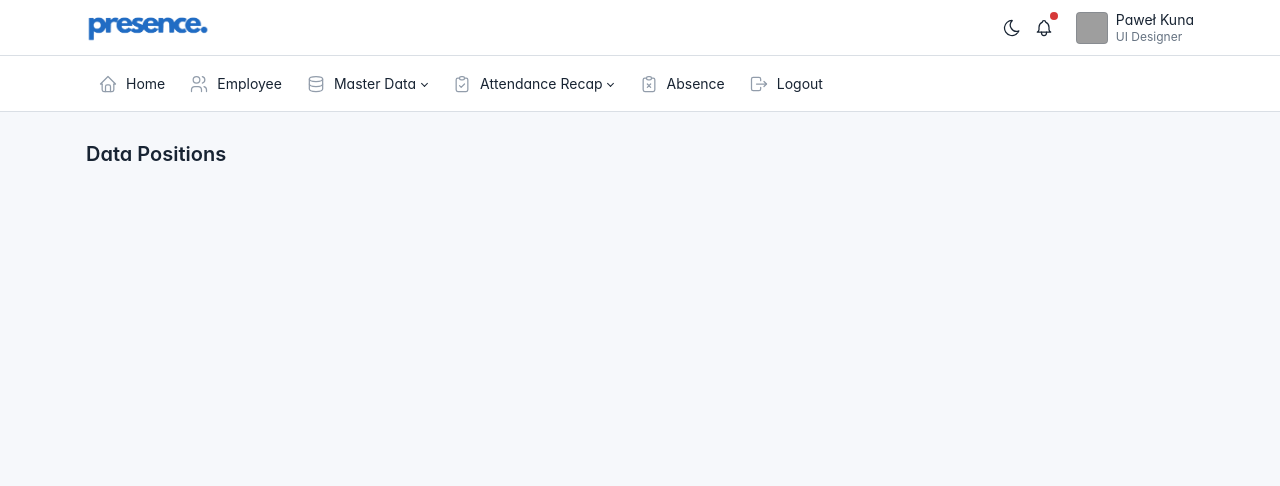
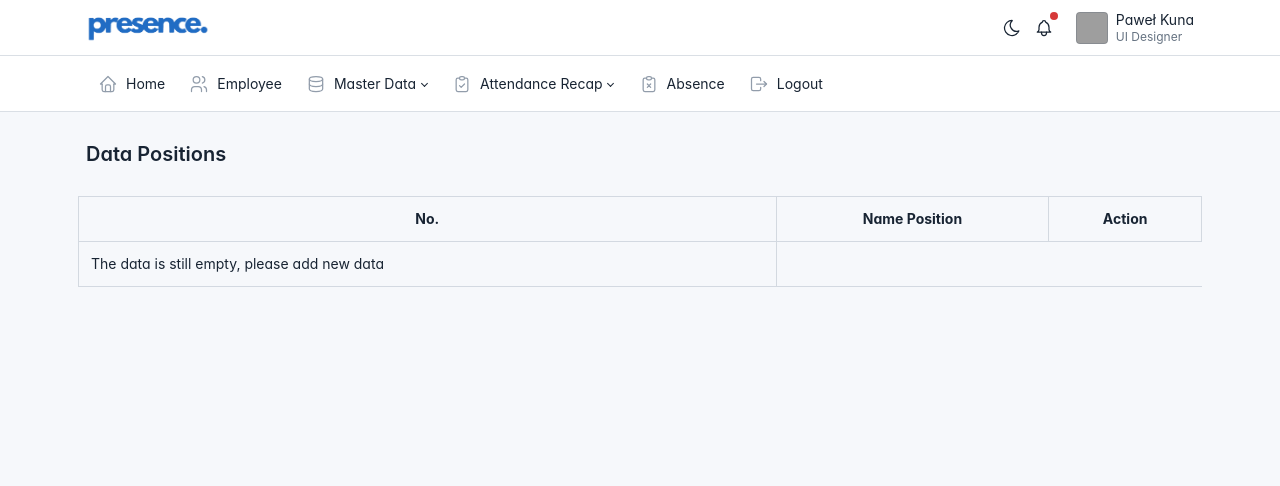
Before and after one commit to robbytrujillo/presence, a PHP site: page /presence/admin/data_positions/positions.php in a window 1280 px wide. Shown: the top 486 px of the page. Run offline with PHP 8.4, Linux system fonts and the light colour scheme; the visitor is signed in with stand-in values (Sample User, id 1); data that the repository does not hold is empty; some web fonts are replaced; grey boxes are pictures that could not be loaded.

Commit message:
Presence App | positions

```diff
--- a/admin/data_positions/positions.php
+++ b/admin/data_positions/positions.php
@@ -14,6 +14,8 @@ include ('../layout/header.php');
 
 require_once('../../config.php');
 
+$result = mysqli_query($connect, "SELECT * FROM position ORDER BY id DESC");
+
 
 ?>
 
@@ -22,6 +24,34 @@ require_once('../../config.php');
   <div class="container-xl">
     <div class="row row-deck row-cards">
 
+    <table class="table table-bordered">
+      <tr class="text-center">
+        <th>No.</th>
+        <th>Name Position</th>
+        <th>Action</th>
+      </tr>
+
+      <?php if(mysqli_num_rows($result) === 0) : ?>
+        <tr>
+          <td>The data is still empty, please add new data</td>
+        </tr>
+      <?php else : ?>
+
+
+      <?php $no=1; while($positions = mysqli_fetch_array($result)): ?>
+        <tr>
+          <td><?= $no++ ?></td>
+          <td><?= $positions['positions'] ?></td>
+          <td class="text-center">
+            <a href="<?= base_url('admin/data_positions/editPositions.php?id=' .$positions['id']) ?>" class="badge bg-primary badge-pill">Edit
+
+            <a href="<?= base_url('admin/data_positions/deletePositions.php?id=' .$positions['id']) ?>" class="badge bg-danger badge-pill">Delete
+          </td>
+        </tr>
+        <?php endwhile; ?>
+
+        <?php endif; ?>
+    </table>
 
     </div>
   </div>
```
